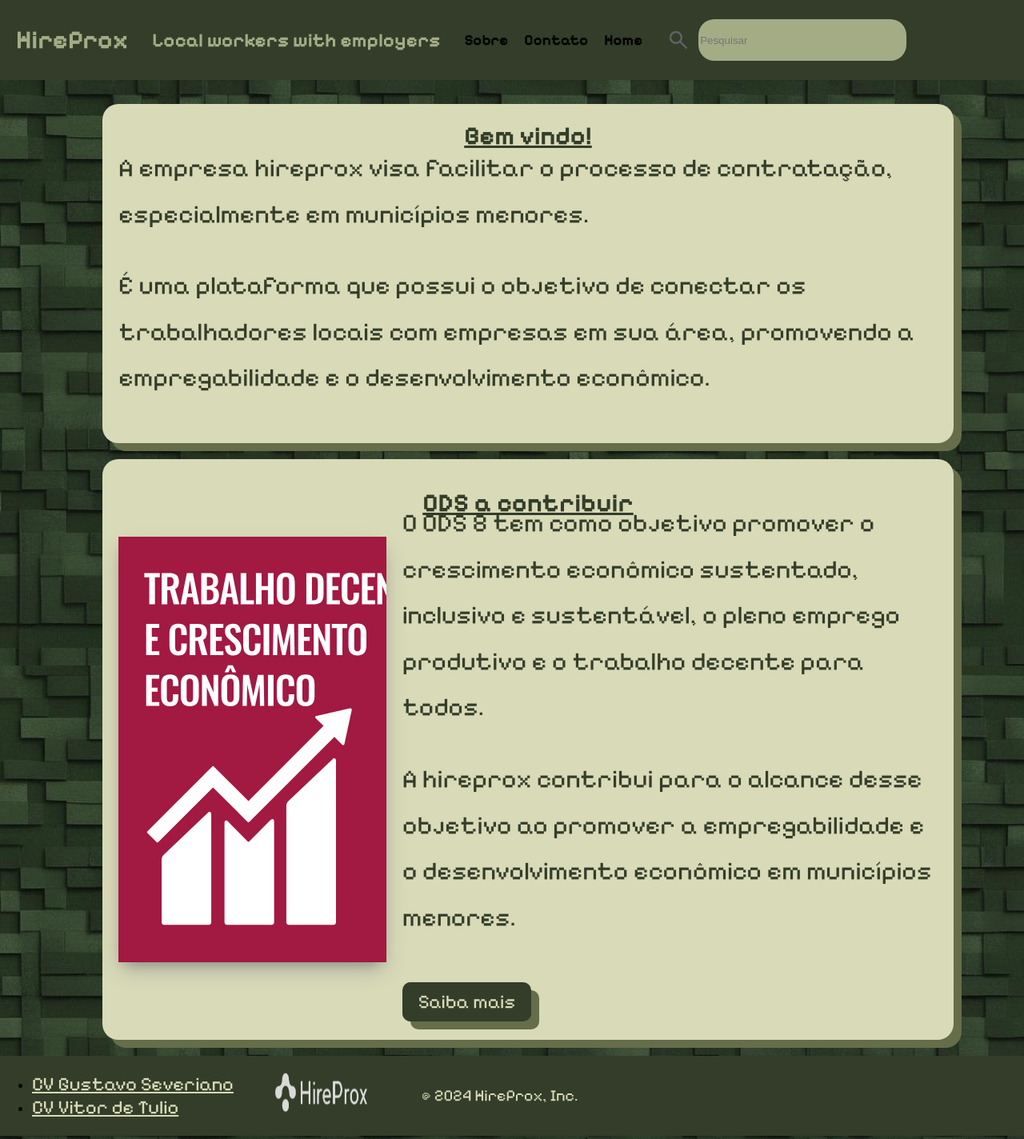
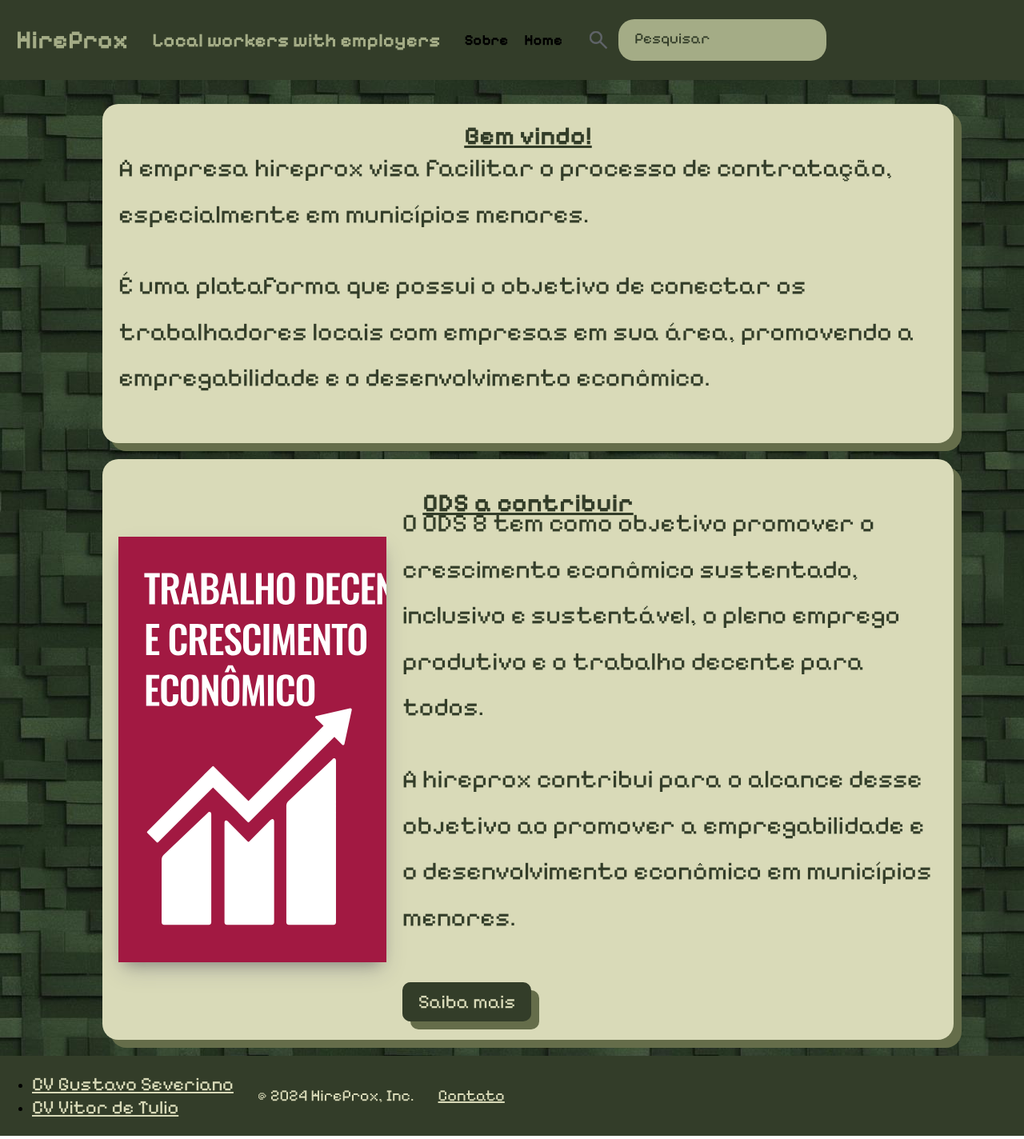
Before and after one commit to Madruu/Projeto-Programa-o-web-front-end, a plain HTML site: page pagina_principal/index.html in a window 1280 px wide. Shown: the whole page at 80% size. Drawn offline with nearby package versions, Linux system fonts and the light colour scheme.

Commit message:
pagina extra

```diff
--- a/index.html
+++ b/pagina_principal/index.html
@@ -16,7 +16,7 @@
         <h2>Local workers with employers</h2>
         <div class="container_informacoes">
             <h3>Sobre</h3><!--Ver sobre a parte do header depois-->
-            <h3>Contato</h3>
+
             <h3>Home</h3>
         </div>
         <div class="navigation_bar">
@@ -71,10 +71,11 @@
             <li><a href="">CV Gustavo Severiano</a></li>
             <li><a href="">CV Vitor de Tulio</a></li>
         </ul>
-        <div class="image_footer">
+        <!--<div class="image_footer">
             <img src="figs/LOGO EXEMPLO-Photoroom-Photoroom.png" alt="">
-        </div>
+        </div>-->
         <p>@ 2024 HireProx, Inc.</p>
+        <p id="contato"><a href="">Contato</a></p>
     </footer>
 </body>
 
--- a/style.css
+++ b/pagina_principal/style.css
@@ -50,10 +50,21 @@ header .container_nav_bar{
     display: flex;
     height:100%;
     width:100%;
-    background-color: #333d29;
     border-radius: 20px;
     background: #a4ac86;
     border:none;
+    font-family: 'Pixelify Sans', sans-serif;
+    padding-left: 20px;
+}
+
+.containeer_nav_bar input:focus{
+    outline: none;
+}
+
+.container_nav_bar input::placeholder{
+    color: #333d29;
+    font-family: 'Pixelify Sans', sans-serif;
+    font-size: 1.2rem;
 }
 
 .container_nav_bar #icone_pesquisa{
@@ -94,20 +105,6 @@ header .container_nav_bar{
     margin: 0;
 }
 
-/*.left-box {
-    flex: 1;
-    margin-right: 20px;
-    height: 532px;
-    width: 532px;
-}
-
-.left-box img {
-    width: 100%;
-    height: 100%;
-    object-fit: cover;
-    box-shadow: rgba(50, 50, 93, 0.25) 0px 13px 27px -5px, rgba(0, 0, 0, 0.3) 0px 8px 16px -8px;
-}
-*/
 .right-text {
     font-family: 'Pixelify Sans', sans-serif;
     flex: 2;
@@ -210,7 +207,7 @@ footer li a:hover{
     color: #656d4a;
 }
 
-footer .image_footer{
+/*footer .image_footer{
     height: 100px;
     width: 175px;
 }
@@ -218,9 +215,17 @@ footer .image_footer{
 .image_footer img{
     height: 100%;
     width: 100%;
-}
+}*/
 
 footer p{
     color: #d9dab8;
     font-size: 20px;
 }
+
+footer #contato a{
+    color: #d9dab8;
+}
+
+#contato a:hover{
+    color: #656d4a;
+}
```
Also changed, not shown: pagina_principal/figs/Imagem pixels DARK.jpg (renamed from figs/Imagem pixels DARK.jpg), pagina_principal/figs/LOGO EXEMPLO-Photoroom-Photoroom.png (renamed from figs/LOGO EXEMPLO-Photoroom-Photoroom.png), pagina_principal/figs/LOGO EXEMPLO-Photoroom.png (renamed from figs/LOGO EXEMPLO-Photoroom.png), pagina_principal/figs/ODS-8.svg (renamed from figs/ODS-8.svg), pagina_principal/figs/prox logo.png (renamed from figs/prox logo.png), pagina_principal/figs/search_24dp_5F6368_FILL0_wght400_GRAD0_opsz24.png (renamed from figs/search_24dp_5F6368_FILL0_wght400_GRAD0_opsz24.png), 1 other file.
